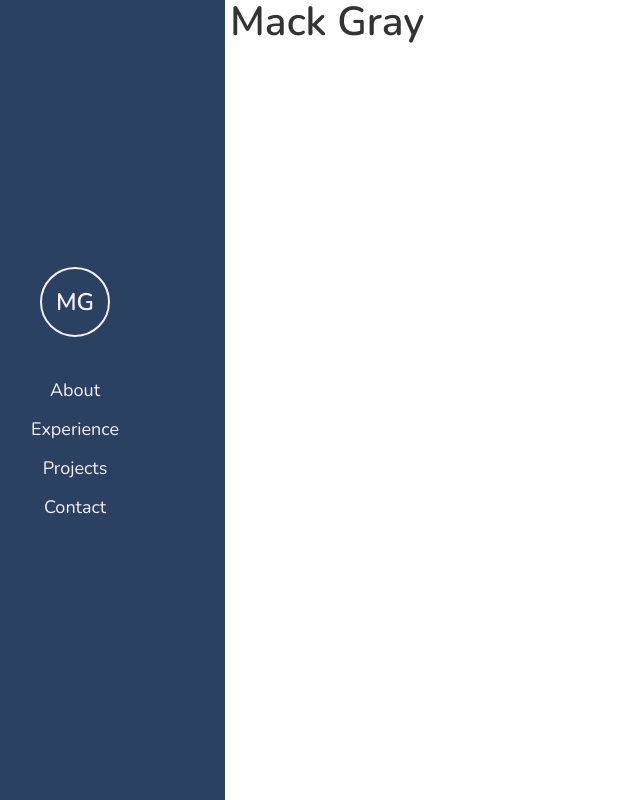
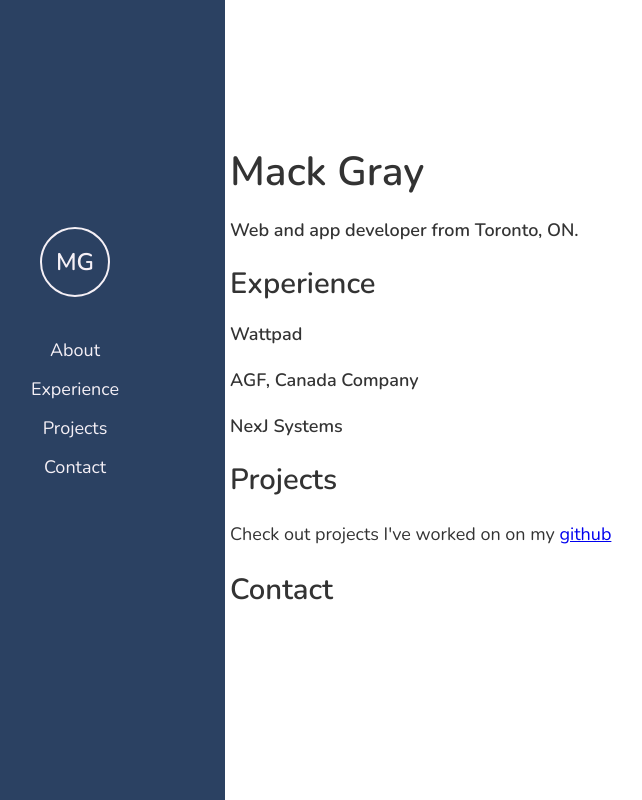
Before and after one commit to mackenzie-gray/mysite, a Gatsby site: page / in a window 1280 px wide. Shown: the whole page, without its empty margins (75-717 px from the left). Built offline with nearby package versions, Linux system fonts and the light colour scheme; Gatsby itself is replaced by a stand-in of ours.

Commit message:
stub out a bunch of content

```diff
--- a/src/components/Header/header.module.css
+++ b/src/components/Header/header.module.css
@@ -18,6 +18,7 @@
   display: flex;
   justify-content: center;
   align-items: center;
+  margin-top: -80px;
   margin-bottom: 40px;
 }
 
@@ -76,7 +77,7 @@
 
   .logo {
     flex-shrink: 0;
-    margin-bottom: 0;
+    margin: 0;
   }
 
   .navList li {
--- a/src/pages/index.js
+++ b/src/pages/index.js
@@ -7,7 +7,32 @@
 const IndexPage = () => (
   <Layout>
     <div className={styles.container}>
-      <h1>Mack Gray</h1>
+      <section id="about">
+        <h1 className="intro">Mack Gray</h1>
+        <h4>Web and app developer from Toronto, ON.</h4>
+      </section>
+      <section id="experience">
+        <h2>Experience</h2>
+        <h4>Wattpad</h4>
+        <h4>AGF, Canada Company</h4>
+        <h4>NexJ Systems</h4>
+      </section>
+      <section id="projects">
+        <h2>Projects</h2>
+        <p>
+          Check out projects I've worked on on my{' '}
+          <a
+            href="https://github.com/mackenzie-gray"
+            target="_blank"
+            rel="noopener noreferrer"
+          >
+            github
+          </a>
+        </p>
+      </section>
+      <section id="contact">
+        <h2>Contact</h2>
+      </section>
     </div>
   </Layout>
 )
--- a/src/pages/styles/index.module.css
+++ b/src/pages/styles/index.module.css
@@ -1,3 +1,4 @@
 .container {
   width: 970px;
+  padding-top: 150px;
 }
```
